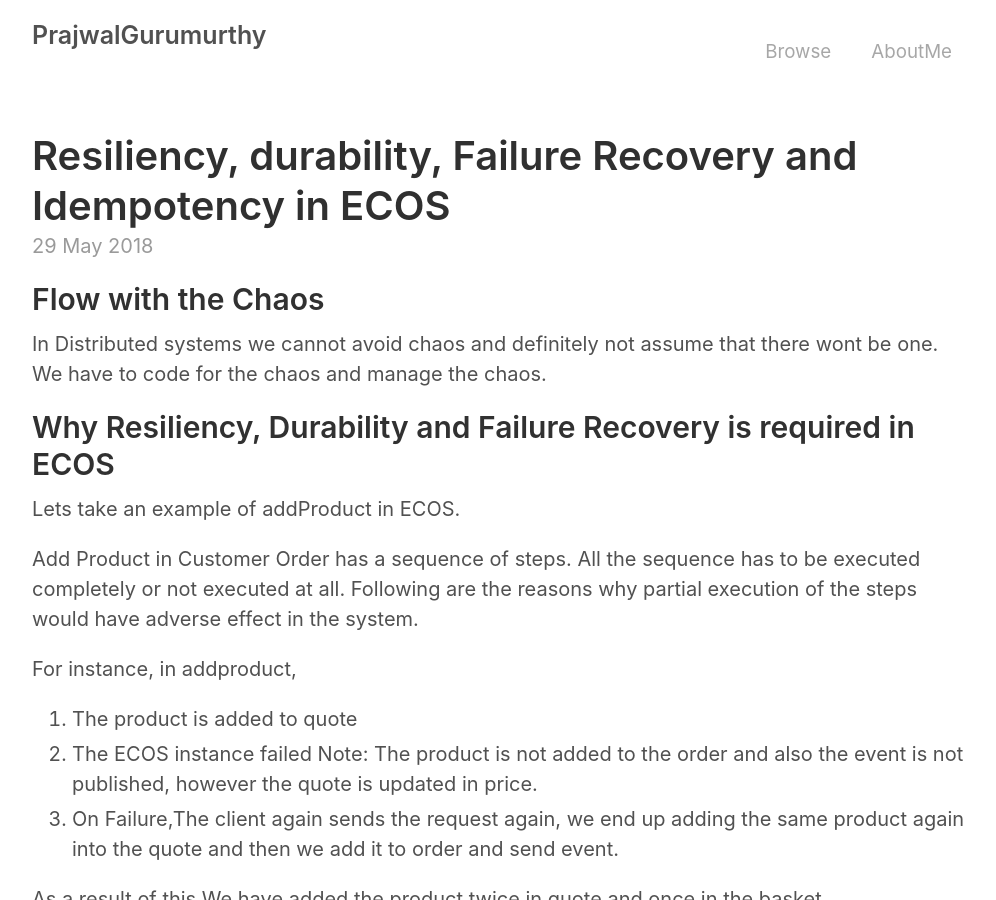
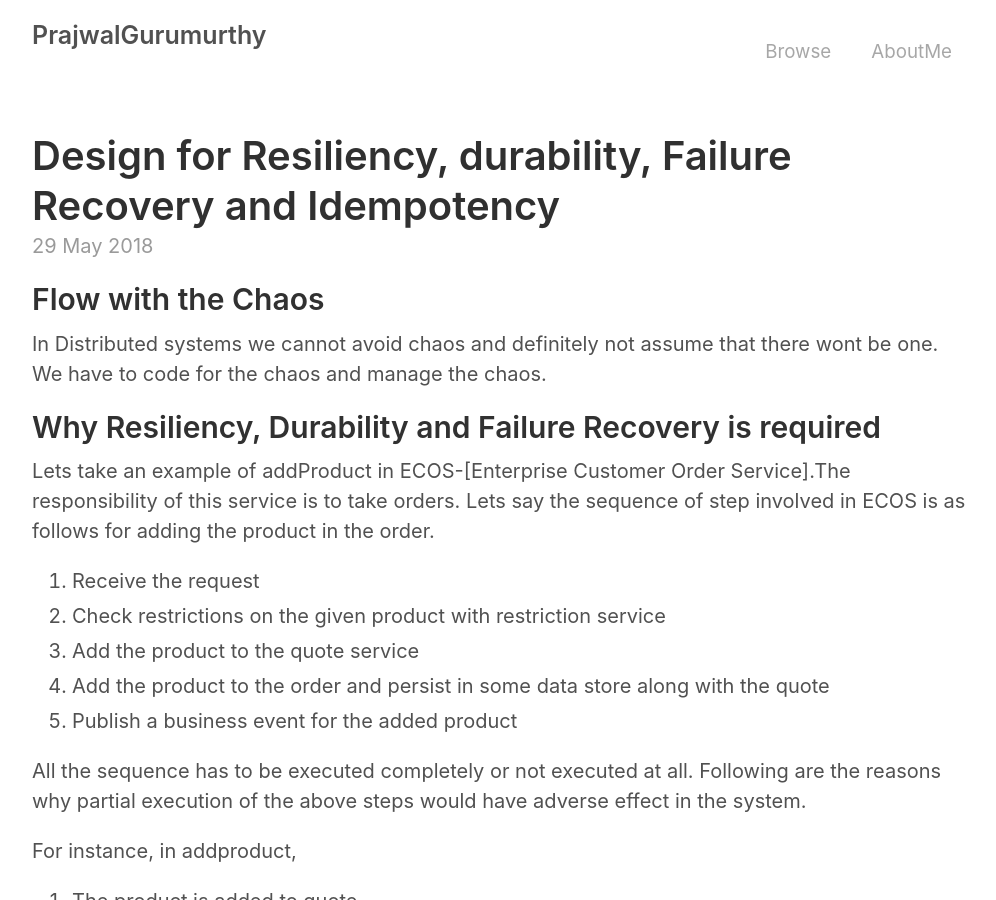
Before and after one commit to PrajwalGurumurthy/prajwalgurumurthy.github.io, a Jekyll site: the page built from _posts/2018-05-29-recovery.md, in a window 1280 px wide and 900 px high. Shown: the whole window, without its empty margins (138-1134 px from the left). Built offline with Jekyll 4.4.1, drawn with Linux system fonts in a browser that asks for light colours; some of the changed text lies outside the part shown.

Commit message:
updated recovery post

```diff
--- a/_posts/2018-05-29-recovery.md
+++ b/_posts/2018-05-29-recovery.md
@@ -1,17 +1,23 @@
 ---
 layout: post
-title: Resiliency, durability, Failure Recovery and Idempotency in ECOS
-description: This page describes the need for having resiliency, durability and Failure Recovery in ECOS
+title: Design for Resiliency, durability, Failure Recovery and Idempotency
+description: This page describes the need for having resiliency, durability and Failure Recovery in microservices
 ---
 ## Flow with the Chaos
 
 In Distributed systems we cannot avoid chaos and definitely not assume that there wont be one. We have to code for the chaos and manage the chaos.
 
-## Why Resiliency, Durability and Failure Recovery is required in ECOS
+## Why Resiliency, Durability and Failure Recovery is required
 
-Lets take an example of addProduct in ECOS.
+Lets take an example of addProduct in ECOS-[Enterprise Customer Order Service].The responsibility of this service is to take orders.
+Lets say the sequence of step involved in ECOS is as follows for adding the product in the order.
+  1.  Receive the request
+  2.  Check restrictions on the given product with restriction service
+  3.  Add the product to the quote service
+  4.  Add the product to the order and persist in some data store along with the quote
+  5.  Publish a business event for the added product
 
-Add Product in Customer Order has a sequence of steps. All the sequence has to be executed completely or not executed at all. Following are the reasons why partial execution of the steps would have adverse effect in the system.
+All the sequence has to be executed completely or not executed at all. Following are the reasons why partial execution of the above steps would have adverse effect in the system.
 
 For instance, in addproduct,
   1.  The product is added to quote
```
Also changed, not shown: other parts of _posts/2018-05-29-recovery.md (+4 -0 lines).
